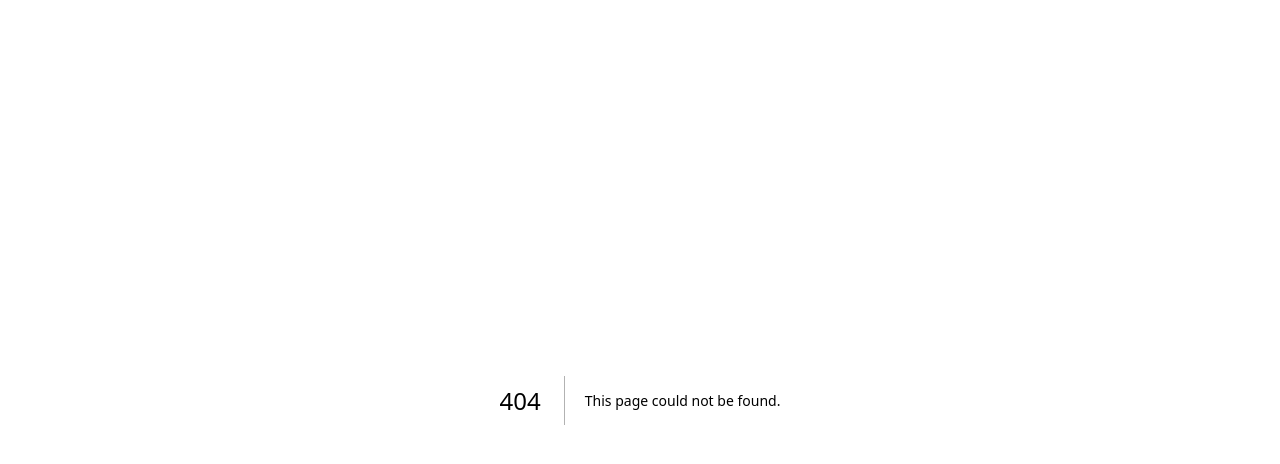
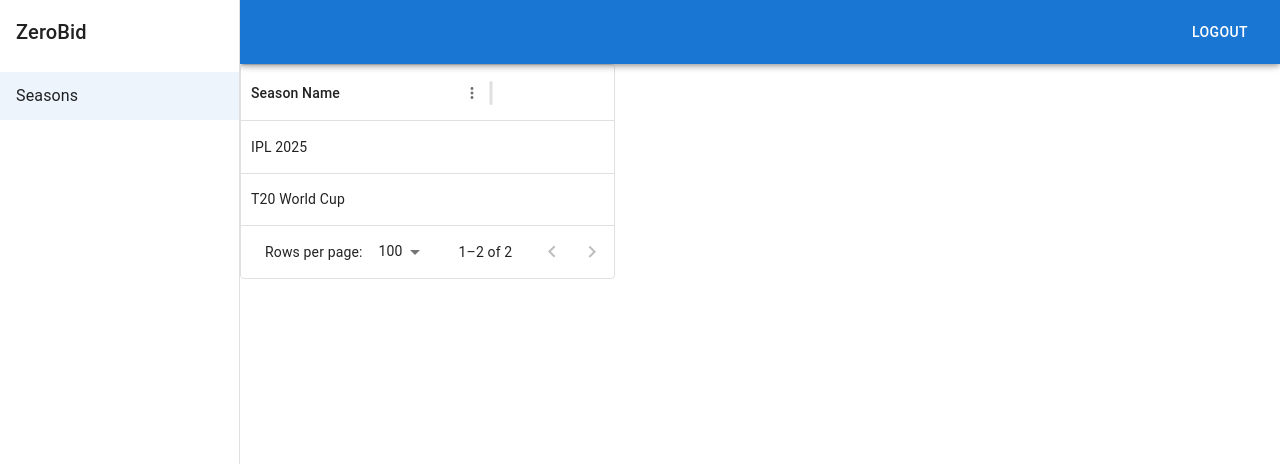
Before and after one commit to jibingzeropixels/auction_app_web, a Next.js app: page /seasons in a window 1280 px wide. Before the commit this address had no page. Shown: the top 464 px of the page. Built offline with nearby package versions, Linux system fonts and the light colour scheme.

Commit message:
add layout

```diff
--- /dev/null
+++ b/src/app/(NonAuthLayout)/layout.tsx
@@ -0,0 +1,100 @@
+"use client";
+
+import React from "react";
+import {
+  Box,
+  CssBaseline,
+  Drawer,
+  List,
+  ListItemButton,
+  ListItemText,
+  AppBar,
+  Toolbar,
+  Button,
+  Typography,
+} from "@mui/material";
+import { useRouter, usePathname } from "next/navigation";
+
+const drawerWidth = 240;
+
+export default function NonAuthLayout({
+  children,
+}: {
+  children: React.ReactNode;
+}) {
+  const router = useRouter();
+  const pathname = usePathname();
+
+  const pathParts = pathname.split("/");
+  const seasonId = pathParts[3] || null;
+  const eventId = pathParts[4] || null;
+
+  const isActive = (match: string) => pathname.includes(match);
+
+  const handleNavigate = (path: string) => {
+    router.push(path);
+  };
+
+  return (
+    <Box sx={{ display: "flex" }}>
+      <CssBaseline />
+
+      <Drawer
+        variant="permanent"
+        sx={{
+          width: drawerWidth,
+          [`& .MuiDrawer-paper`]: {
+            width: drawerWidth,
+            boxSizing: "border-box",
+          },
+        }}
+      >
+        <Box sx={{ p: 2 }}>
+          <Typography variant="h6">ZeroBid</Typography>
+        </Box>
+
+        <List>
+          <ListItemButton
+            selected={isActive("/seasons")}
+            onClick={() => handleNavigate("/seasons")}
+          >
+            <ListItemText primary="Seasons" />
+          </ListItemButton>
+
+          {seasonId && (
+            <ListItemButton
+              selected={isActive(`/seasons/${seasonId}`)}
+              onClick={() => handleNavigate(`/seasons/${seasonId}`)}
+            >
+              <ListItemText primary="Events" />
+            </ListItemButton>
+          )}
+
+          {seasonId && eventId && (
+            <ListItemButton
+              selected={isActive(`/seasons/${seasonId}/${eventId}`)}
+              onClick={() => handleNavigate(`/seasons/${seasonId}/${eventId}`)}
+            >
+              <ListItemText primary="Teams" />
+            </ListItemButton>
+          )}
+        </List>
+      </Drawer>
+
+      <AppBar
+        position="fixed"
+        sx={{ width: `calc(100% - ${drawerWidth}px)`, ml: `${drawerWidth}px` }}
+      >
+        <Toolbar>
+          <Box sx={{ ml: "auto" }}>
+            <Button color="inherit">Logout</Button>
+          </Box>
+        </Toolbar>
+      </AppBar>
+
+      <Box component="main" sx={{ pt: 8 }}>
+        {children}
+      </Box>
+    </Box>
+  );
+}
--- /dev/null
+++ b/src/app/(NonAuthLayout)/seasons/page.tsx
@@ -0,0 +1,26 @@
+"use client";
+
+import React from "react";
+import { useRouter } from "next/navigation";
+import { DataGrid } from "@mui/x-data-grid";
+
+export default function SeasonsPage() {
+  const router = useRouter();
+
+  const rows = [
+    { id: 1, seasonName: "IPL 2025" },
+    { id: 2, seasonName: "T20 World Cup" },
+  ];
+
+  const handleRowClick = (id: any) => {
+    router.push(`/seasons/${id}`);
+  };
+
+  return (
+    <DataGrid
+      rows={rows}
+      columns={[{ field: "seasonName", headerName: "Season Name", width: 250 }]}
+      onRowClick={(params) => handleRowClick(params.row.id)}
+    />
+  );
+}
```
Also changed, not shown: src/app/(NonAuthLayout)/seasons/[season-event]/[event-team]/page.tsx (added, +21 -0 lines), src/app/(NonAuthLayout)/seasons/[season-event]/page.tsx (added, +27 -0 lines).
